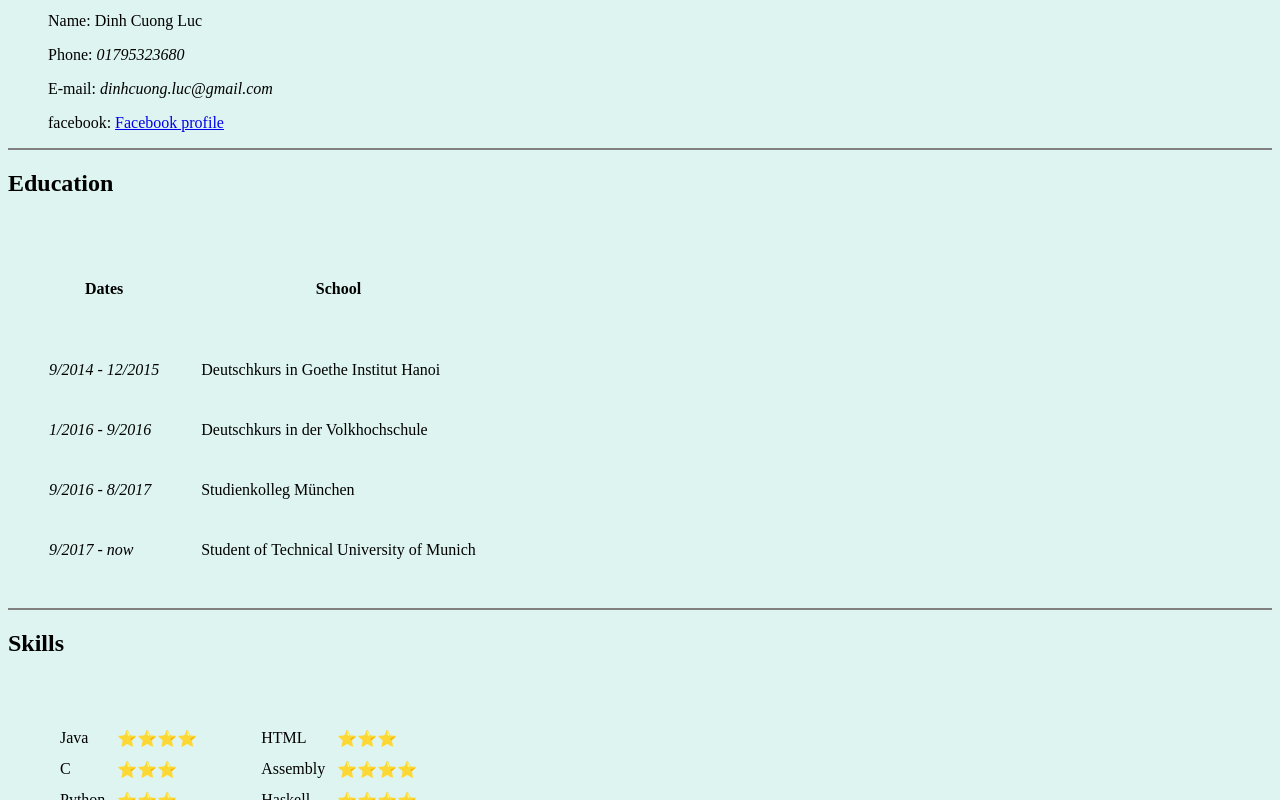
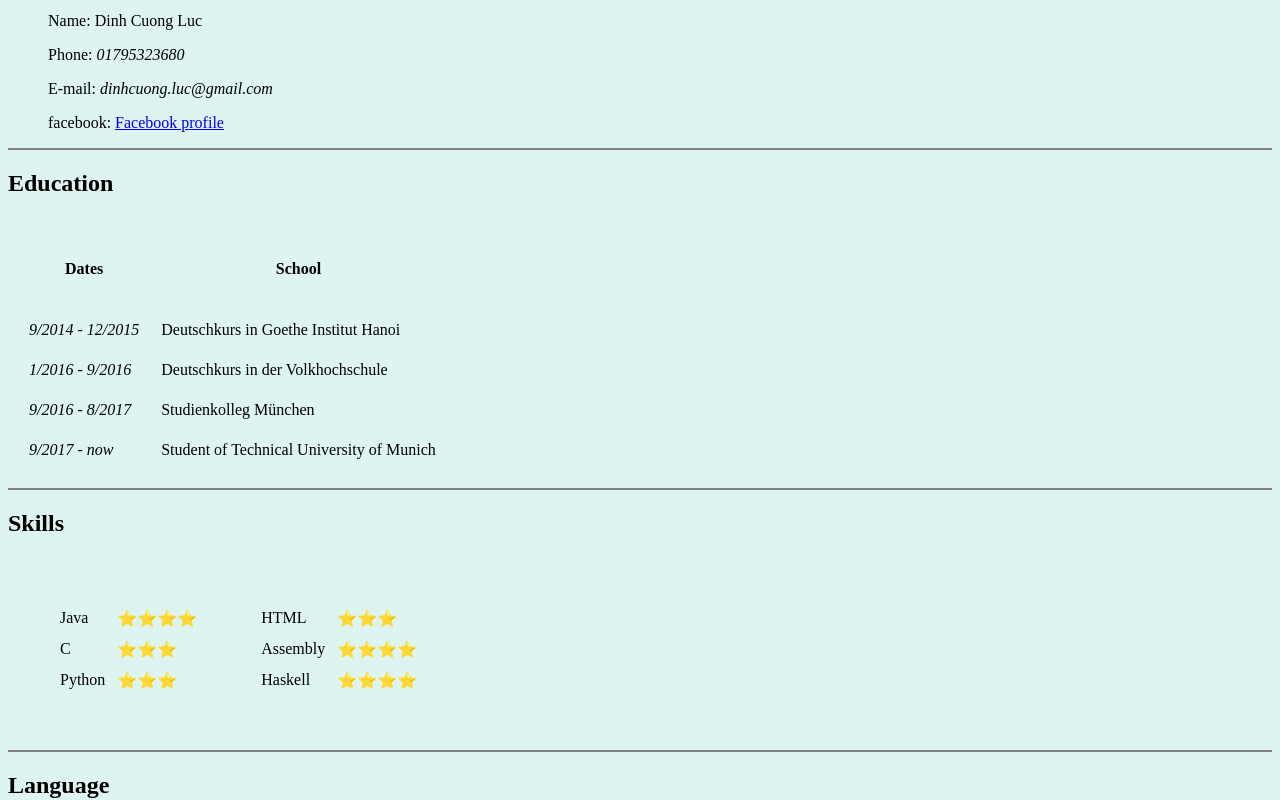
Before and after one commit to LucCuong/cv, a plain HTML site: page index.html in a window 1280 px wide. Shown: the part 646-1446 px from the top of the page. Drawn offline with Linux system fonts and the light colour scheme.

Commit message:
fsfwafwer

```diff
--- a/index.html
+++ b/index.html
@@ -37,8 +37,10 @@
         <p>facebook: <a href="https://www.facebook.com/LucDCuong">Facebook profile</a></p>
       </ul>
       <hr>
+
+      <!-- add education runtime -->
       <h2>Education</h2>
-      <table cellspacing ="40">
+      <table cellspacing ="20">
         <thead>
           <tr>
             <th><h4> <strong>Dates</strong> </h4></th>
@@ -66,11 +68,8 @@
       </table>
       <hr>
 
-
-
       <h2>Skills</h2>
       <table cellspacing = "40" >
-        <thead></thead>
         <tbody>
 
         <!-- // split into 2 tables in a single row -->
```
